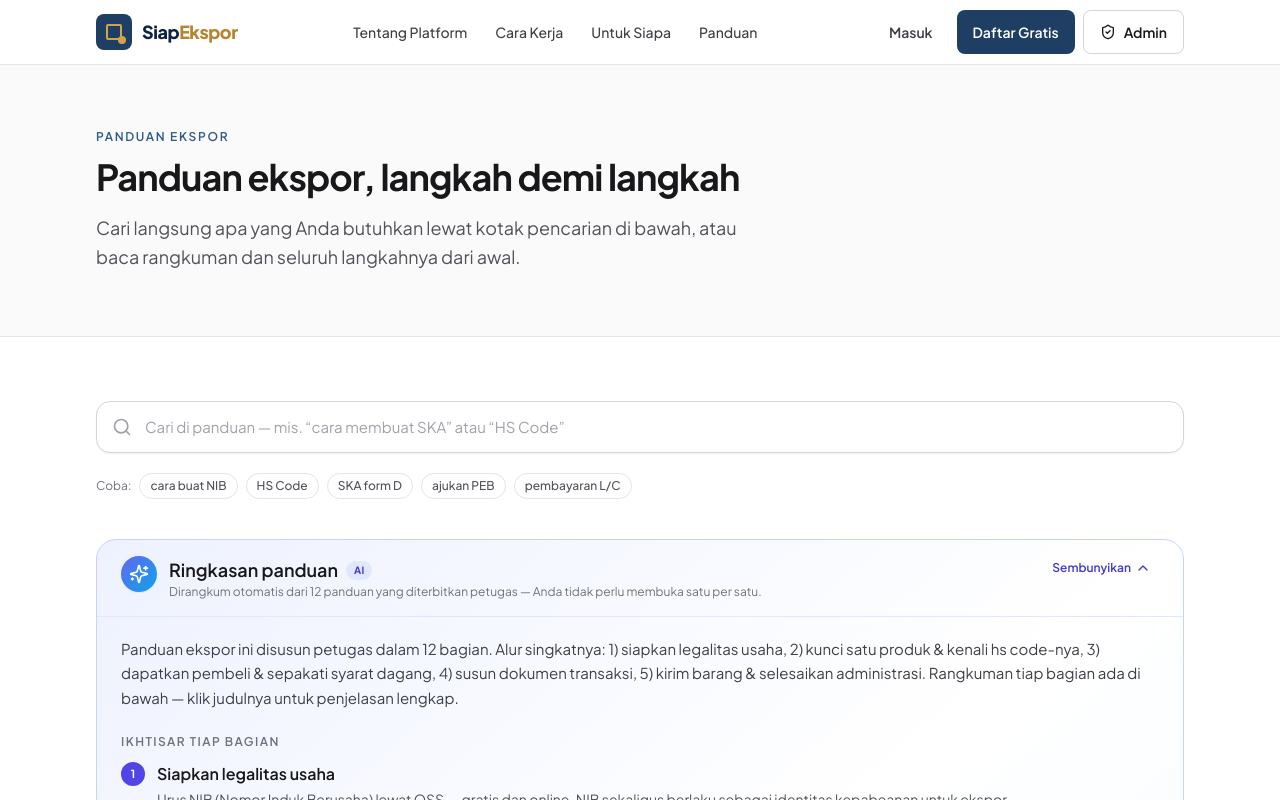
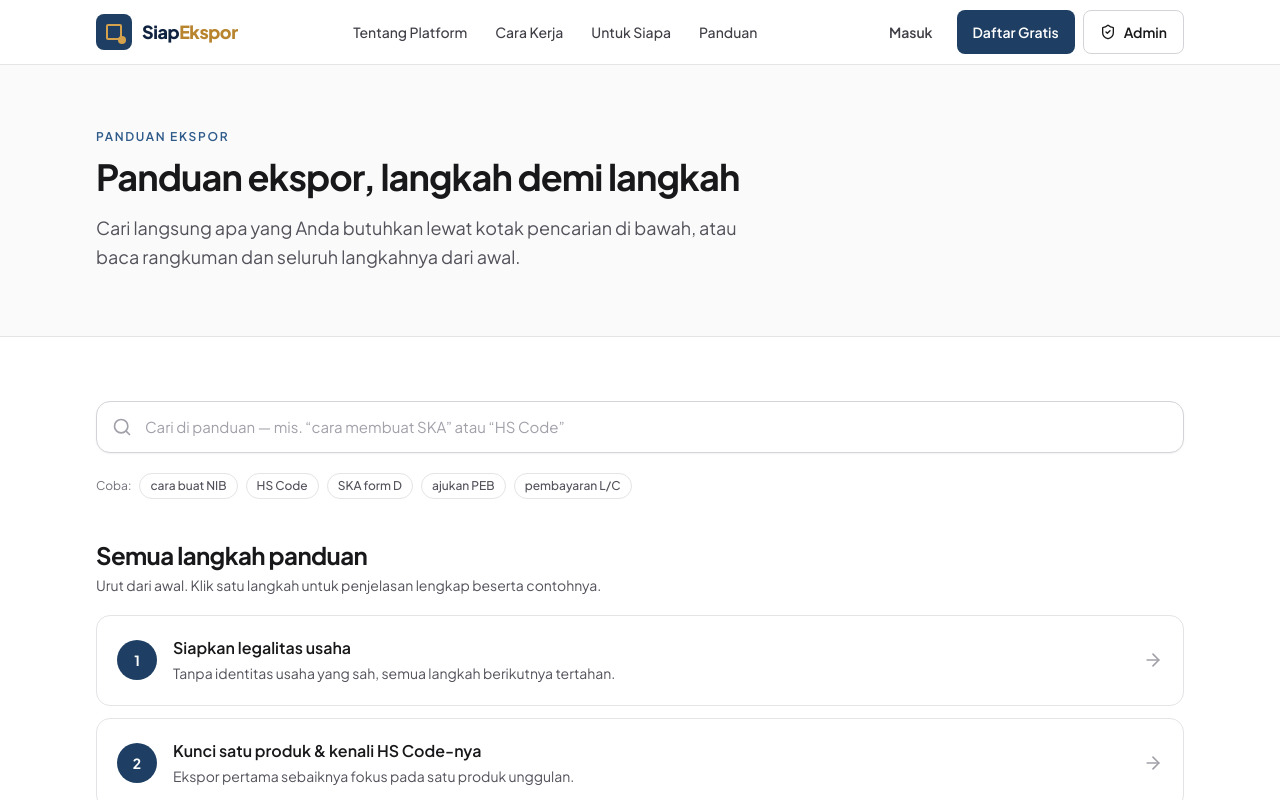
Before and after one commit to ReniUswatun/maua72-djp, a Next.js app: page /panduan in a window 1280 px wide. Shown: the top 800 px of the page. Built offline with nearby package versions, Linux system fonts and the light colour scheme.

Commit message:
feat: add PanduanReader component to display structured guide steps and glossary

```diff
--- a/components/panduan/PanduanReader.tsx
+++ b/components/panduan/PanduanReader.tsx
@@ -7,7 +7,7 @@ import { ArrowRight, BookOpen, Loader2 } from "lucide-react";
 import { GLOSSARY_LIST } from "@/lib/glossary";
 import { usePanduanStore, usePublishedPanduan } from "@/store/panduan-store";
 import type { PanduanEntry } from "@/lib/types";
-import { PanduanRangkuman } from "./PanduanRangkuman";
+
 import { PanduanSearch } from "./PanduanSearch";
 
 function StepCard({
@@ -92,10 +92,8 @@ export function PanduanReader({ embedded = false }: { embedded?: boolean }) {
     <div className={embedded ? "mt-8 space-y-10" : "container-page space-y-10 py-14 sm:py-16"}>
       <PanduanSearch entries={entries} basePath={basePath} query={query} onQuery={setQuery} />
 
+
       {!mencari ? (
-        <>
-          <PanduanRangkuman entries={entries} basePath={basePath} />
-
         <section>
           <h2 className="text-2xl font-bold tracking-tight">Semua langkah panduan</h2>
           <p className="mt-1 text-sm text-gray-600">Urut dari awal. Klik satu langkah untuk penjelasan lengkap beserta contohnya.</p>
@@ -105,7 +103,6 @@ export function PanduanReader({ embedded = false }: { embedded?: boolean }) {
             ))}
           </ol>
         </section>
-        </>
       ) : null}
 
       <section id="glosarium" className="scroll-mt-24">
```
Lines whose indentation alone changed are shown as unchanged.
